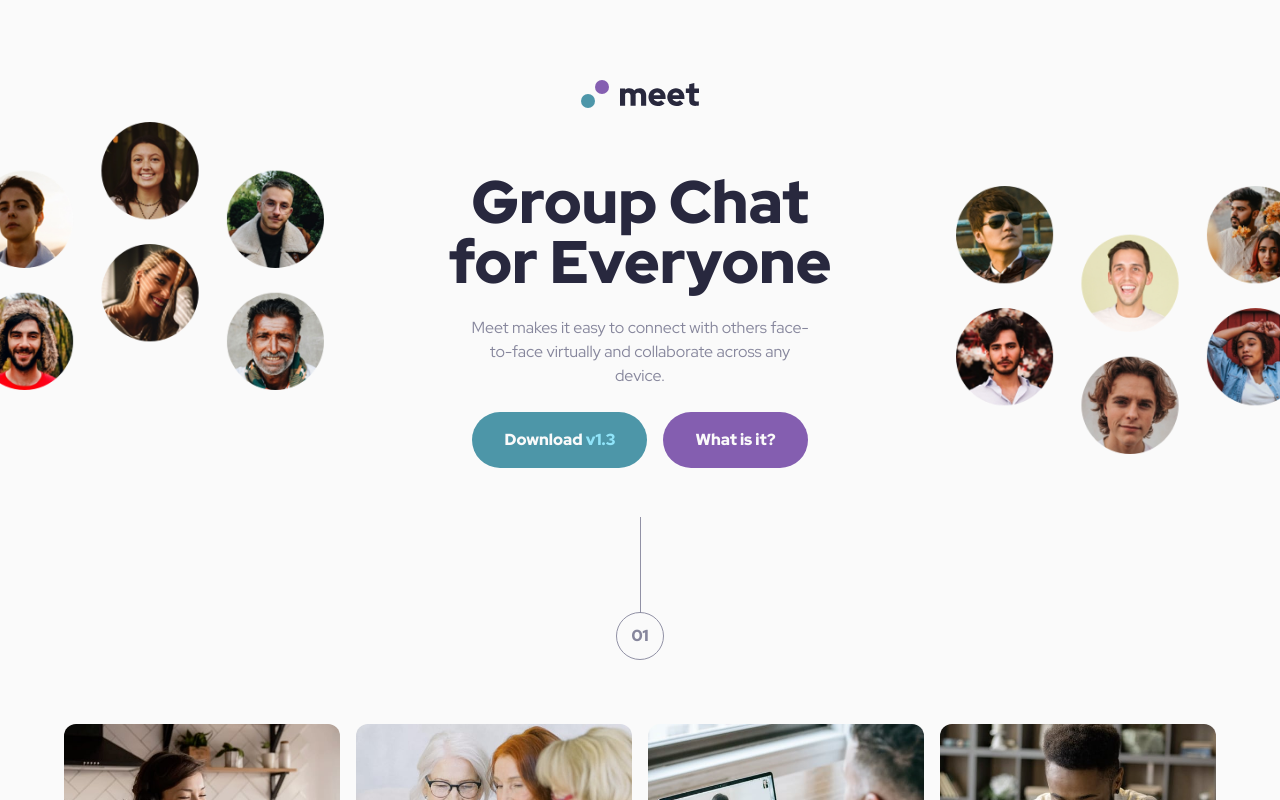
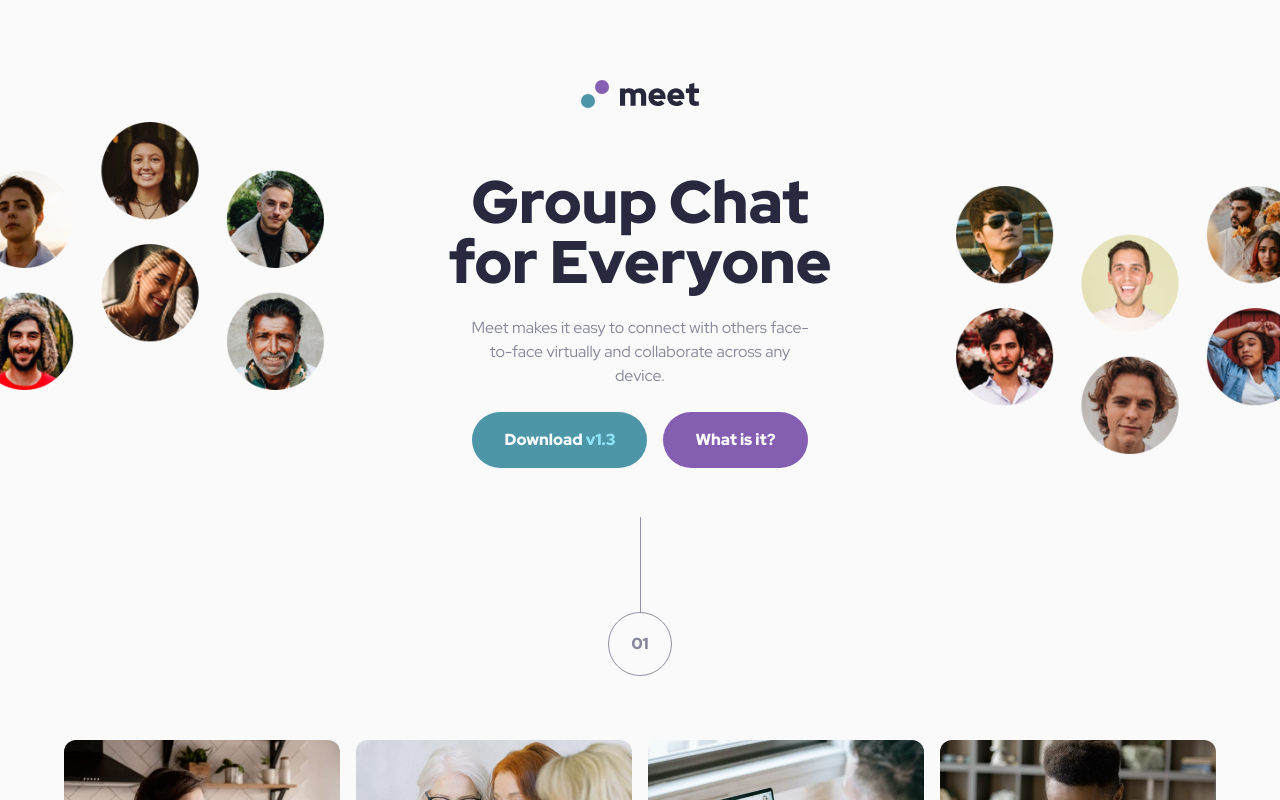
Before and after one commit to filipjuszczak/frontendmentor-solutions, a React (Vite) app: page / in a window 1280 px wide. Shown: the top 800 px of the page. Built offline with nearby package versions, Linux system fonts and the light colour scheme; the HTML template or start-up script is replaced by a standard one.

Commit message:
increase size of Step component

```diff
--- a/src/components/Step.tsx
+++ b/src/components/Step.tsx
@@ -6,7 +6,7 @@ interface StepProps {
 export default function Step({ children, className }: StepProps) {
   return (
     <div
-      className={`text-slate border-slate/90 before:bg-slate/90 relative mx-auto flex size-12 items-center justify-center rounded-full border font-bold before:absolute before:left-1/2 before:top-0 before:h-24 before:w-[1px] before:origin-top before:rotate-180 before:content-[''] ${className ? className : ""}`}
+      className={`relative mx-auto flex size-16 items-center justify-center rounded-full border border-slate/90 font-bold text-slate before:absolute before:left-1/2 before:top-0 before:h-24 before:w-[1px] before:origin-top before:rotate-180 before:bg-slate/90 before:content-[''] ${className ? className : ""}`}
     >
       {children}
     </div>
```
